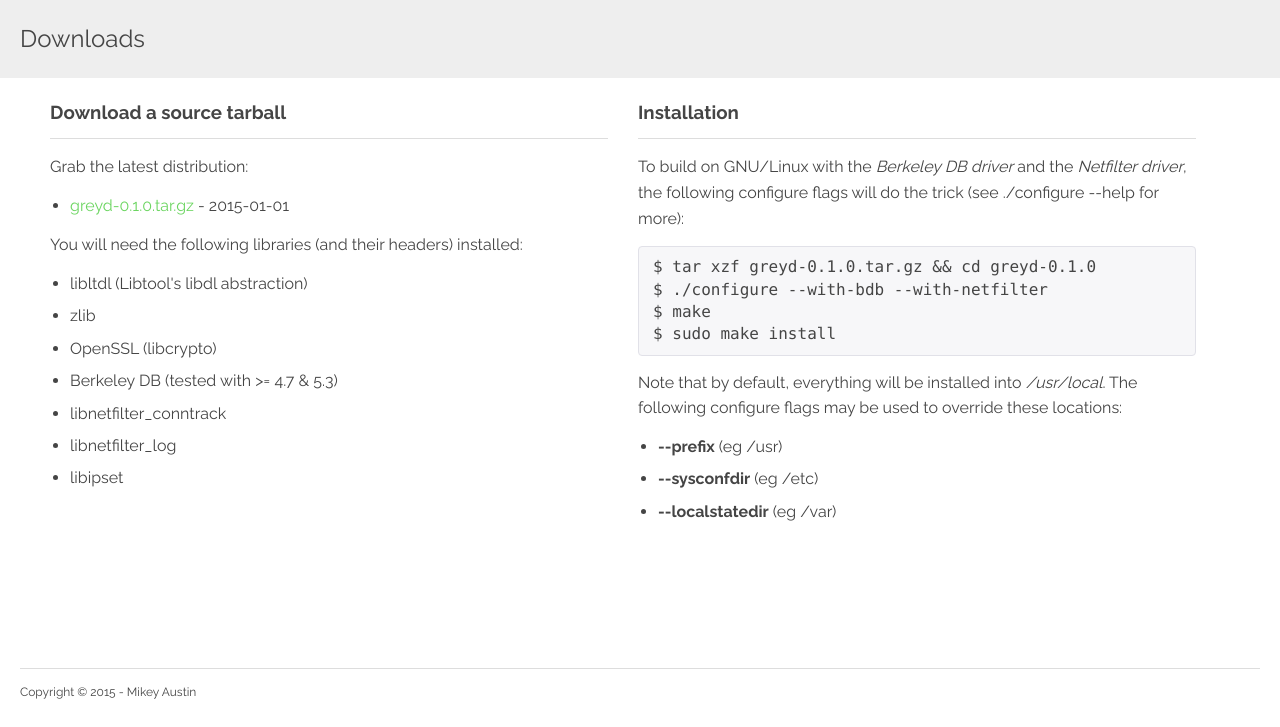
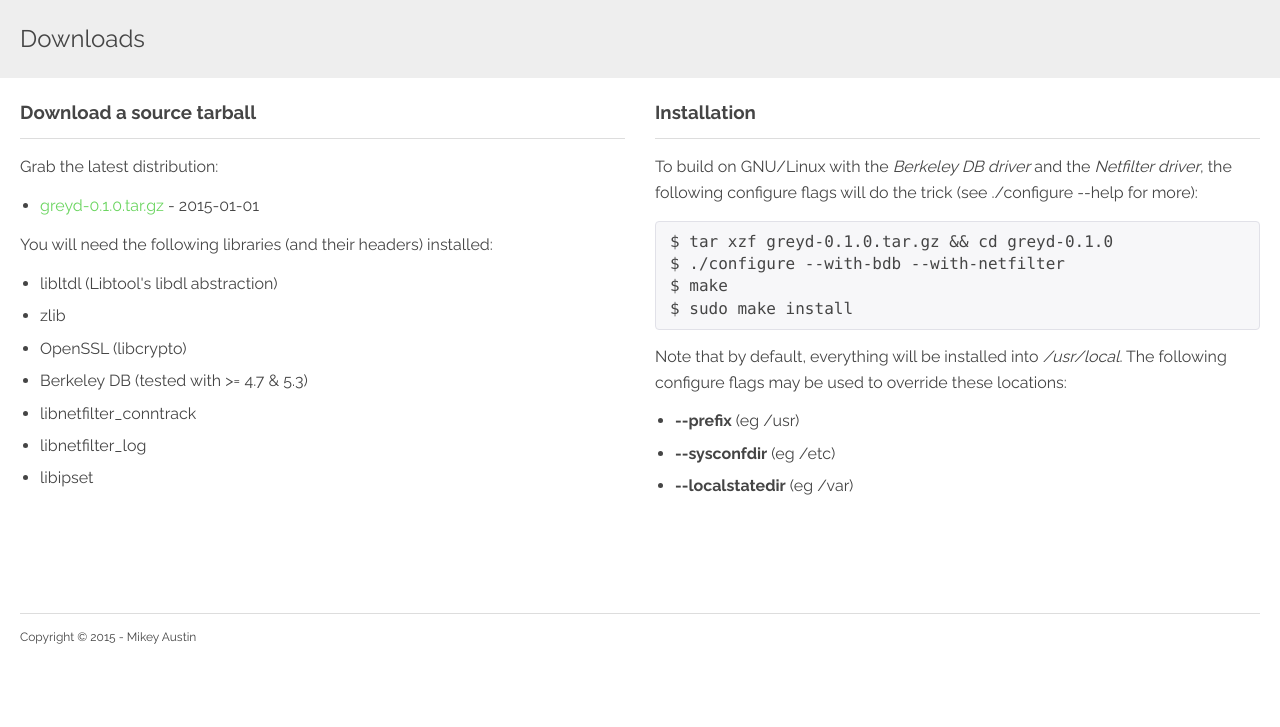
Before and after one commit to mikey-austin/greyd, a PHP site: page /downloads.php in a window 1280 px wide. Shown: the part 73-800 px from the top of the page. Run offline with PHP 8.4, Linux system fonts and the light colour scheme; some libraries are stand-ins or nearby versions.

Commit message:
updated styling of downloads

```diff
--- a/website/css/screen.css
+++ b/website/css/screen.css
@@ -213,12 +213,22 @@ code {
         margin-left: 30px;
     }
 
+    .tile.wide {
+        float: none;
+        padding-left: 15px;
+        padding-right: 15px;
+        width: 50%;
+        display: table-cell;
+    }
+
     .tile:first-of-type {
+        margin-left: 0;
         padding-left: 0;
     }
 
-    .tile.wide {
-        width: 45%;
+    .tile:last-of-type {
+        margin-right: 0;
+        padding-right: 0;
     }
 
     .banner h2 {
```
